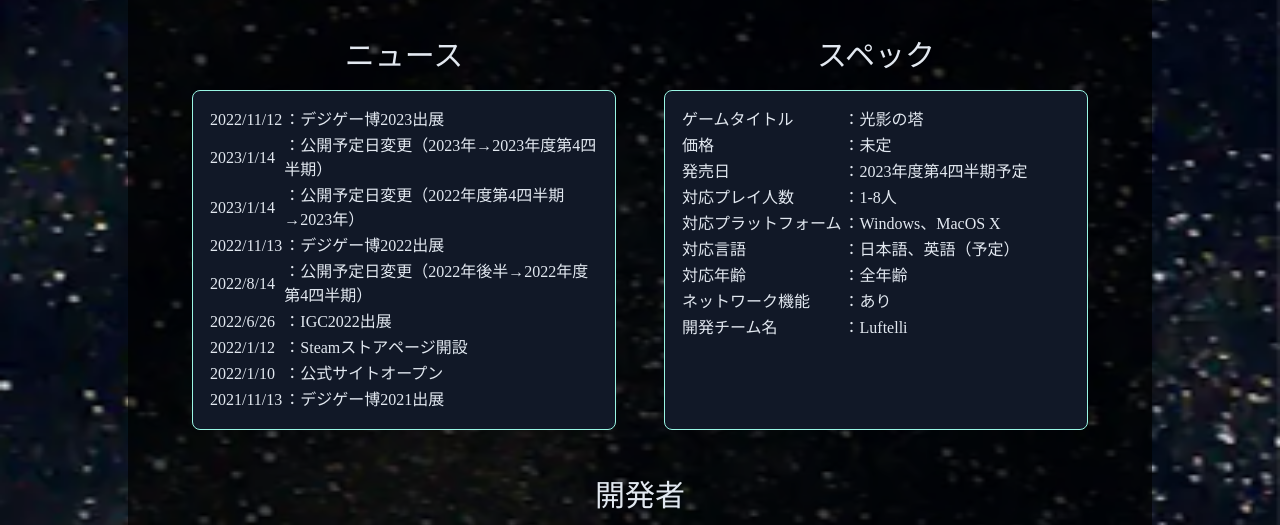
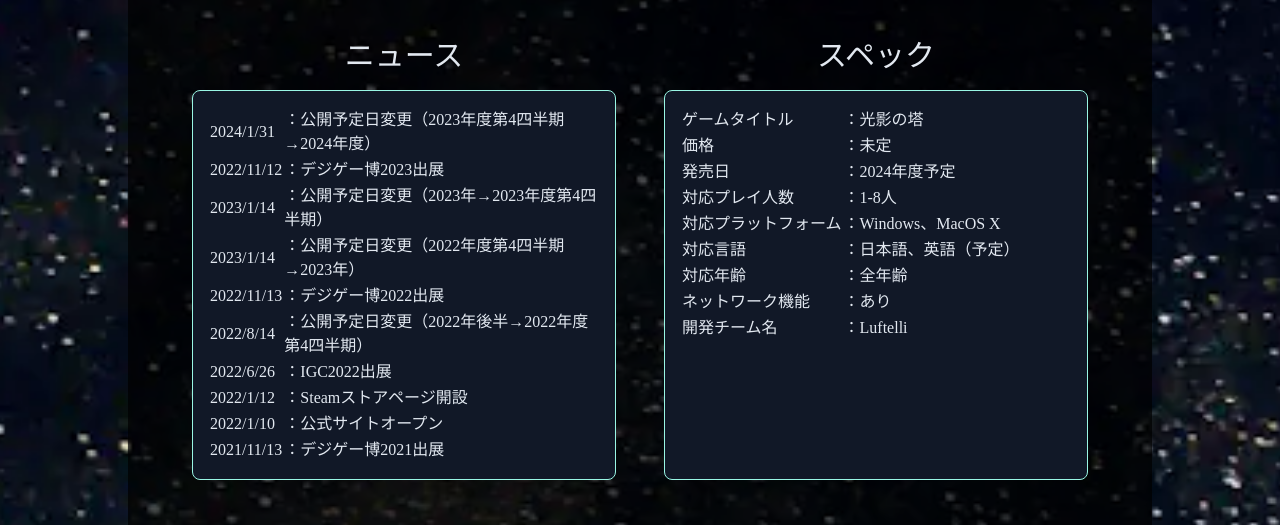
Before and after one commit to Luftelli/koueinotou-official-deploy, a Gatsby site: page / in a window 1280 px wide. Shown: the part 3589-4114 px from the top of the page. Built offline with nearby package versions, Linux system fonts and the light colour scheme; Gatsby itself is replaced by a stand-in of ours.

Commit message:
[update] 公開予定時期を変更

```diff
--- a/src/pages/index.tsx
+++ b/src/pages/index.tsx
@@ -217,6 +217,7 @@ const IndexPage = () => (
           <Box className='h-full'>
             <TwoDevidedList
               items={[
+                ['2024/1/31', '：公開予定日変更（2023年度第4四半期→2024年度）'],
                 ['2022/11/12', '：デジゲー博2023出展'],
                 ['2023/1/14', '：公開予定日変更（2023年→2023年度第4四半期）'],
                 ['2023/1/14', '：公開予定日変更（2022年度第4四半期→2023年）'],
@@ -238,7 +239,7 @@ const IndexPage = () => (
               items={[
                 ['ゲームタイトル', '：光影の塔'],
                 ['価格', '：未定'],
-                ['発売日', '：2023年度第4四半期予定'],
+                ['発売日', '：2024年度予定'],
                 ['対応プレイ人数', '：1-8人'],
                 ['対応プラットフォーム', '：Windows、MacOS X'],
                 ['対応言語', '：日本語、英語（予定）'],
```
